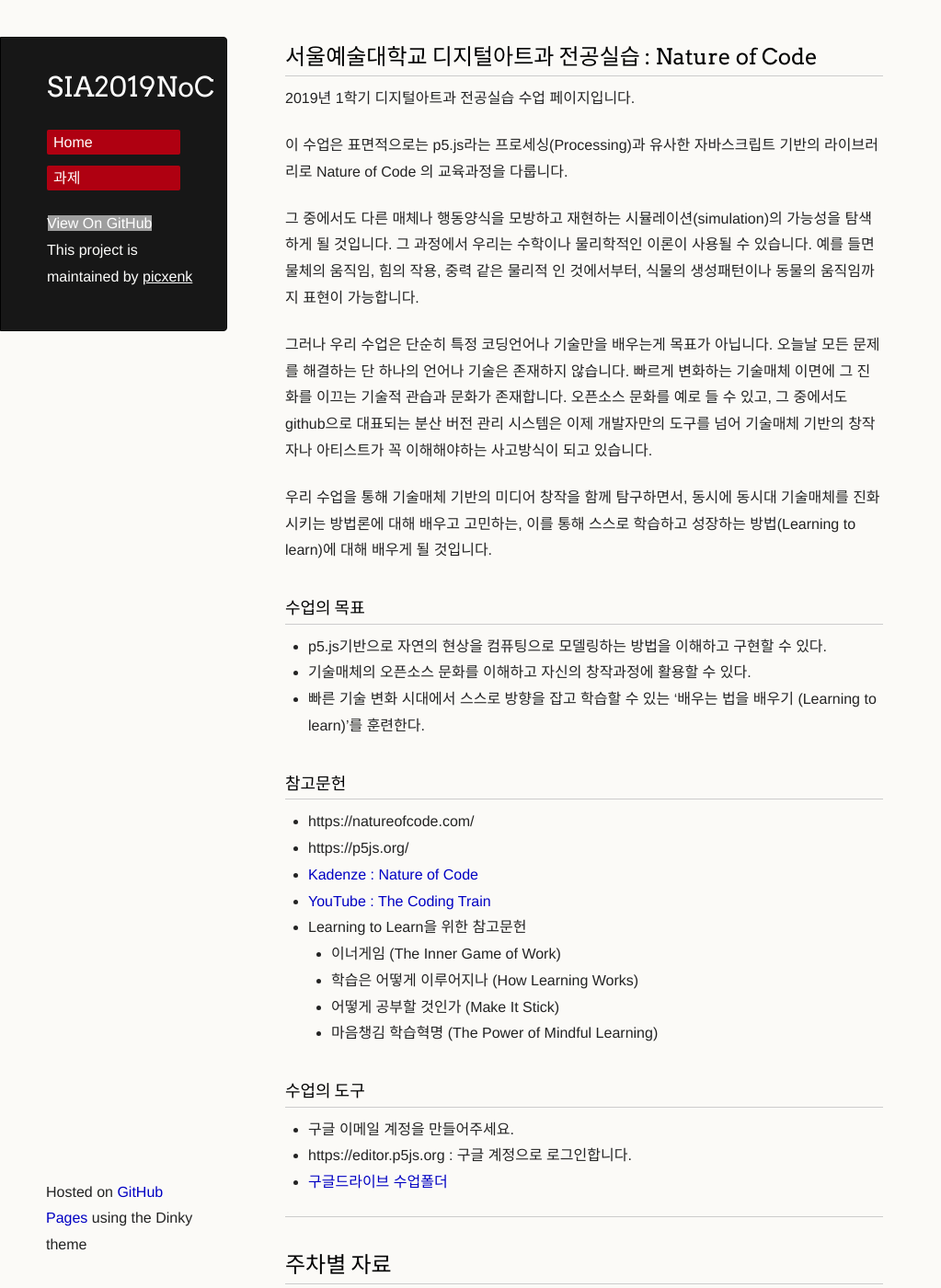
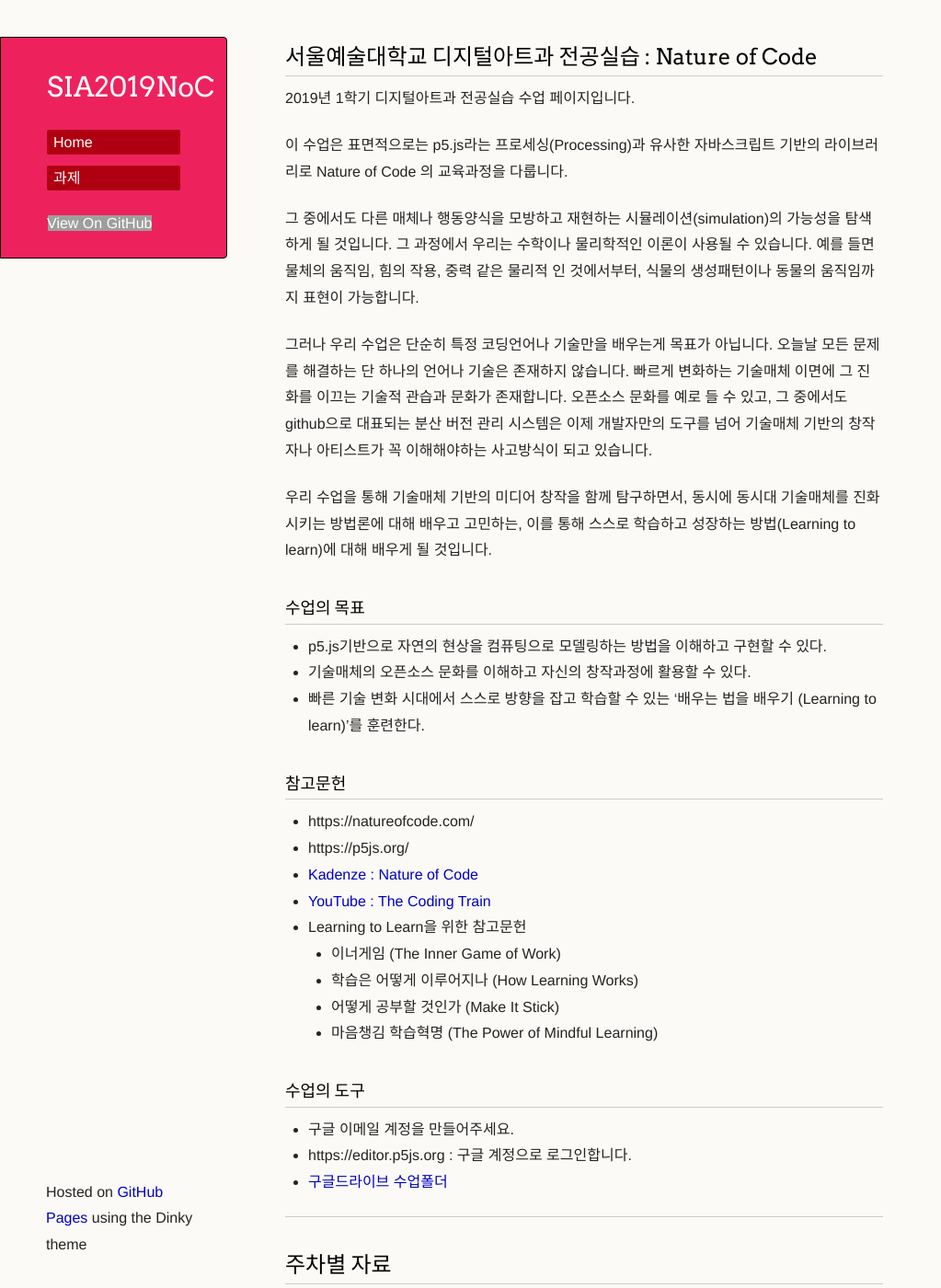
Before and after one commit to picxenk/SIA2019NoC, a Jekyll site: the page built from README.md, in a window 1280 px wide and 1400 px high. Shown: the whole window at 92% size, without its empty margins (0-1023 px from the left). Built offline with Jekyll 4.4.1, drawn with Linux system fonts in a browser that asks for light colours; our own code applies the rules of GitHub Pages for plain Markdown files; a script that is not in the unit is left out; the repository's description, which GitHub fills in, is left out; grey boxes are pictures that could not be loaded.

Commit message:
change color

```diff
--- a/_layouts/default.html
+++ b/_layouts/default.html
@@ -31,15 +31,6 @@
         </ul>
 
         <a class="github" href="{{ site.github.repository_url }}">View On GitHub</a>
-        {% if site.github.is_project_page %}
-          <p class="header">This project is maintained by <a class="header name" href="{{ site.github.owner_url }}">{{ site.github.owner_name }}</a></p>
-        {% endif %}
-
-        {% if site.github.is_user_page %}
-          <ul>
-            <li><a class="buttons github" href="{{ site.github.owner_url }}">GitHub Profile</a></li>
-          </ul>
-        {% endif %}
       </header>
 
       <section>
--- a/_sass/jekyll-theme-dinky.scss
+++ b/_sass/jekyll-theme-dinky.scss
@@ -216,7 +216,7 @@ td {
 /* Header */
 
 header {
-	background-color: #171717;
+	background-color: #ED225D;
 	color: #FDFDFB;
   width:170px;
   float:left;
```
